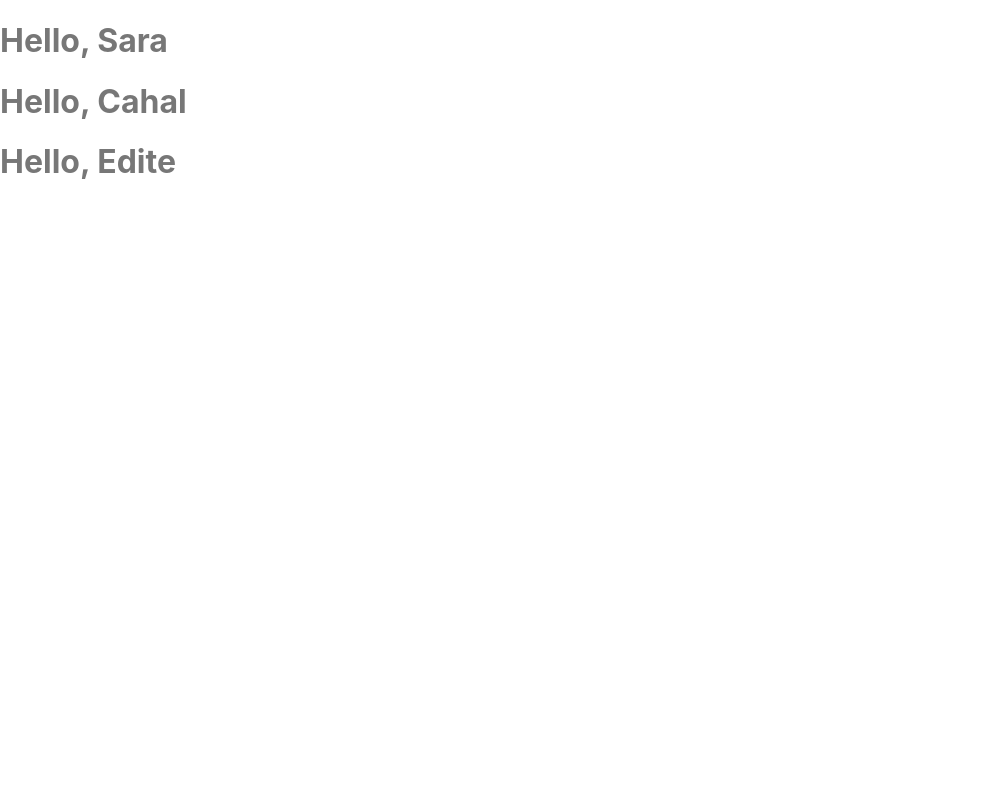
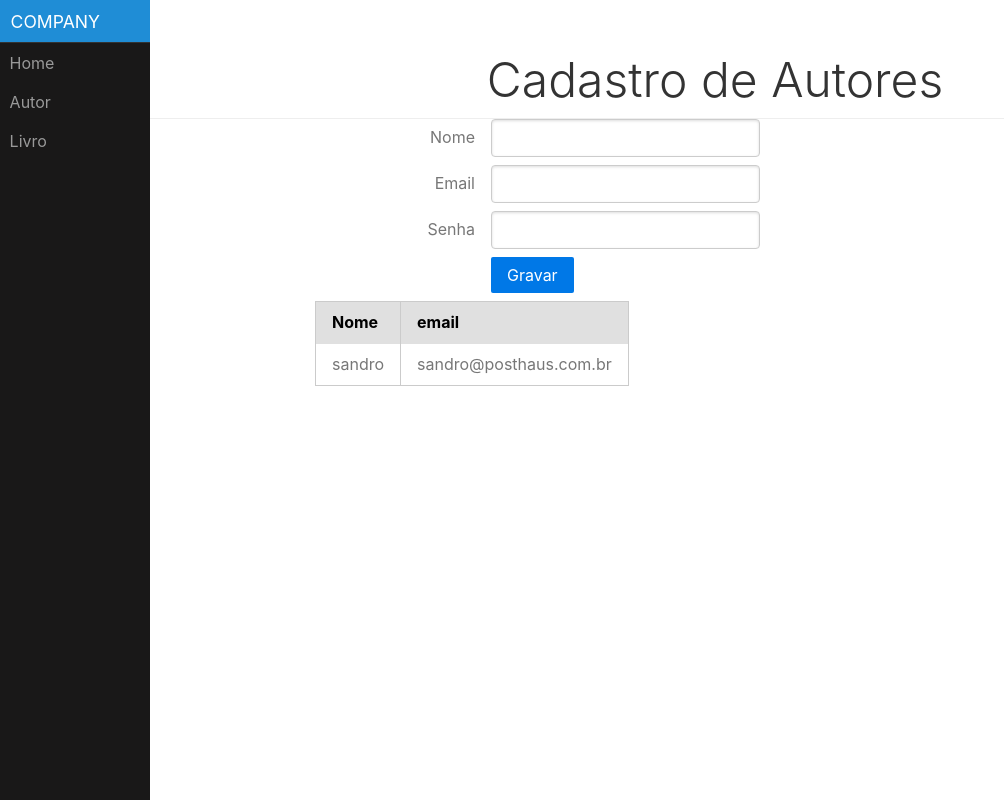
Before and after one commit to sandrooscar/cdc-admin, a React (Create React App) app: page / in a window 1280 px wide. Shown: the whole page, without its empty margins (0-1004 px from the left). Built offline with nearby package versions, Linux system fonts and the light colour scheme.

Commit message:
AULA03 - Manutenção estatdo componente - constructor e state

```diff
--- a/src/App.js
+++ b/src/App.js
@@ -9,17 +9,21 @@
 
 
 class App extends Component {
+  constructor(){
+    super();
+    this.state = {
+      lista: [
+        {nome:'sandro', email:'sandro@posthaus.com.br', senha:'123456'}
+      ]
+    }
+  }
+
   render() {
     return (
-      <div>
-      <Welcome name="Sara" />
-      <Welcome name="Cahal" />
-      <Welcome name="Edite" />
-    </div>
-    )
-    {/*
       <div id="layout">
+
         <a href="#menu" id="menuLink" className="menu-link">
+
           <span></span>
         </a>
 
@@ -30,20 +34,67 @@
             <ul className="pure-menu-list">
               <li className="pure-menu-item"><a href="#" className="pure-menu-link">Home</a></li>
               <li className="pure-menu-item"><a href="#" className="pure-menu-link">Autor</a></li>
-              <li className="pure-menu-item"><a href="#" className="pure-menu-link">Livros</a></li>
+              <li className="pure-menu-item"><a href="#" className="pure-menu-link">Livro</a></li>
+
+
             </ul>
           </div>
         </div>
 
         <div id="main">
           <div className="header">
-            <h1>Cadastro de autores</h1>
+            <h1>Cadastro de Autores</h1>
+          </div>
+          <div className="content" id="content">
+            <div className="pure-form pure-form-aligned">
+              <form className="pure-form pure-form-aligned">
+                <div className="pure-control-group">
+                  <label htmlFor="nome">Nome</label>
+                  <input id="nome" type="text" name="nome" value="" />
+                </div>
+                <div className="pure-control-group">
+                  <label htmlFor="email">Email</label>
+                  <input id="email" type="email" name="email" value="" />
+                </div>
+                <div className="pure-control-group">
+                  <label htmlFor="senha">Senha</label>
+                  <input id="senha" type="password" name="senha" />
+                </div>
+                <div className="pure-control-group">
+                  <label></label>
+                  <button type="submit" className="pure-button pure-button-primary">Gravar</button>
+                </div>
+              </form>
+
+            </div>
+            <div>
+              <table className="pure-table">
+                <thead>
+                  <tr>
+                    <th>Nome</th>
+                    <th>email</th>
+                  </tr>
+                </thead>
+                <tbody>
+                    {
+                      this.state.lista.map(function(autor){
+                        return(
+                          <tr>
+                            <td>{autor.nome}</td>
+                            <td>{autor.email}</td>
+                          </tr>
+                        );
+                      })
+                    }
+                </tbody>
+              </table>
+            </div>
           </div>
         </div>
-    </div>
-    */}
 
-  };
+      </div>
+    )
+  }
 }
 
 export default App;
```
